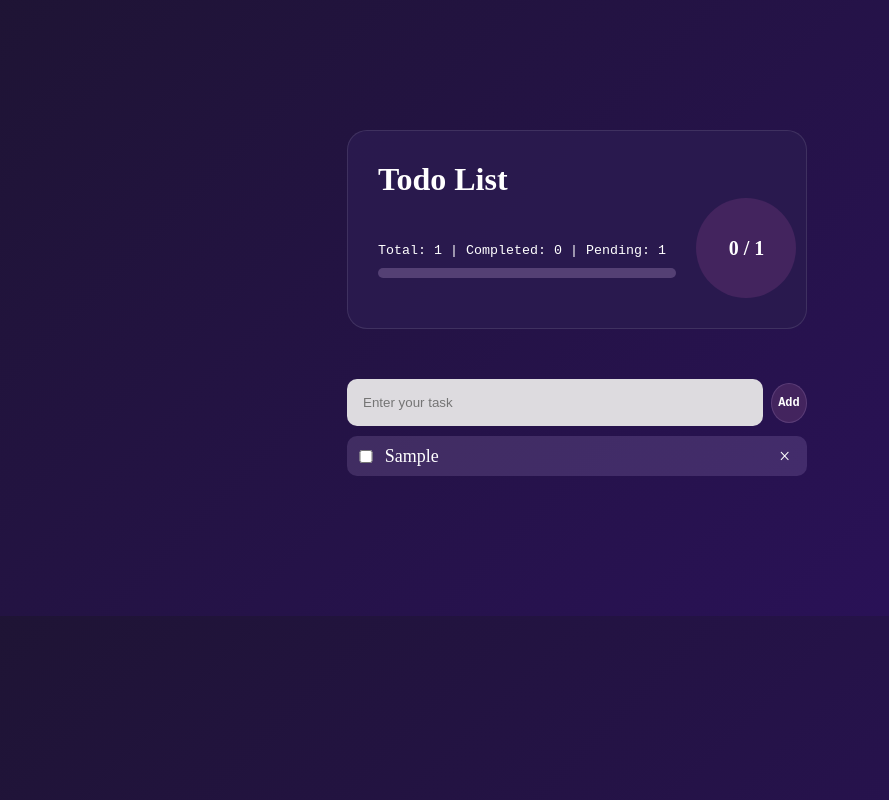
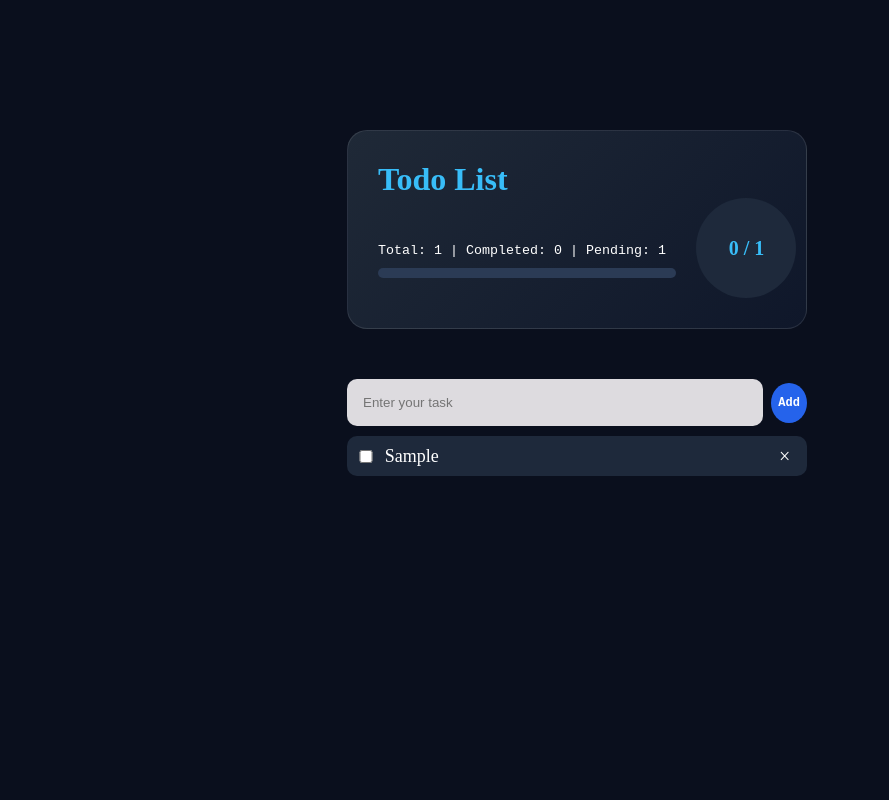
Before and after one commit to ahl-it/Todo-list, a plain HTML site: page index.html in a window 1280 px wide. Both pictures are taken after typing "Sample" into the empty fields and a click on the button "Add". Shown: the whole page, without its empty margins (63-952 px from the left). Drawn offline with Linux system fonts and the light colour scheme.

Commit message:
Update style.css

```diff
--- a/style.css
+++ b/style.css
@@ -5,8 +5,8 @@
 
 }
 body{
-     background: linear-gradient(135deg, #1e1433, #2c115e);
-    color: #f4f1fa;
+    background: #0A0F1D;
+    color: #E0E6F1;
 }
 
 .container{
@@ -24,12 +24,17 @@ body{
     padding: 30px ;
     border-radius: 20px;
     border: 1px solid rgba(255, 255, 255, 0.1);
-    background:  rgba(43, 27, 79, 0.9);
+    background: linear-gradient(135deg, #1F2937, #0F172A);
     color: #fff;
     justify-content: space-between;
     gap: 30px;
     width: 100%;
 
+
+
+}
+.title-container h1 {
+    color: #38BDF8;
 
 }
 .title{
@@ -58,19 +63,21 @@ body{
     font-size: smaller;
     margin-top: 35px;
     margin-bottom: 10px;
+    display: flex;
+    flex-wrap: nowrap;
 
 }
 #progress-bar{
     width: 100%;
     height: 10px;
-    background: #544074;
+    background: #2b3b55 ;
     border-radius: 5px;
 
 }
 #progress-fill{
      width: 0%;
     height:10px;
-    background-color:#a87ee6;
+    background-color: #38BDF8;
     border-radius: 5px;
     transition: all 0.3s ease;
     margin:0;
@@ -83,14 +90,14 @@ body{
 #numbers{
     width: 100px;
     height: 100px;
-    background-color: #43245e;
+    background-color: #1E293B;
     display: flex;
     align-items: center;
     justify-content: center;
     border-radius: 50%;
     font-size: 20px;
     font-weight: bold;
-    color:#fff;
+    color:#38BDF8;
 
 }
 
@@ -122,12 +129,12 @@ button{
     width: 40px;
     height: 40px;
     border-radius: 50%;
-    border: 0.5px solid rgba(217, 192, 255, 0.15);
+    border: none;
     display: flex;
     align-items:  center;
     justify-content: center;
     margin: auto;
-    background-color: #43245e;
+    background-color:#2563EB;
     font-size: 12px;
     font-weight: bold;
     color:#fff;
@@ -135,7 +142,7 @@ button{
     font-family: monospace;
 }
 button:hover{
-    background: rgba(217, 192, 255, 0.267);
+    background: #3B82F6;
     transform: translateY(2px);
     padding:2px;
 }
@@ -143,8 +150,8 @@ button:hover{
 ul li {
   display: flex;
   align-items: center;
-  background-color: rgba(217, 192, 255, 0.15);
-  color: #fff;
+  background-color: #1E293B;
+  color:  #E0E6F1;
   border-radius: 10px;
   height: 40px;
   font-size: 16px;
@@ -154,11 +161,13 @@ ul li {
   font-family:'Times New Roman', Times, serif;
   font-size: 18px;
 }
+
 ul li:hover{
-  background: rgba(90, 67, 124, 0.24);
-  transform: translateY(2px);
+  background: #2563EB;
+  transform: translateY(-2px);
   padding:2px;
 }
+
 .task-checkbox {
   cursor: pointer;
   width: 10%
@@ -172,8 +181,8 @@ ul li:hover{
   color: #fff;
 }
 .checked .task-text {
-    color: #f0f0f0;
-    opacity: 0.5;
+    color: #93C5FD;
+    opacity: 0.6;
     transition: all 0.3s ease;
 }
 
```
